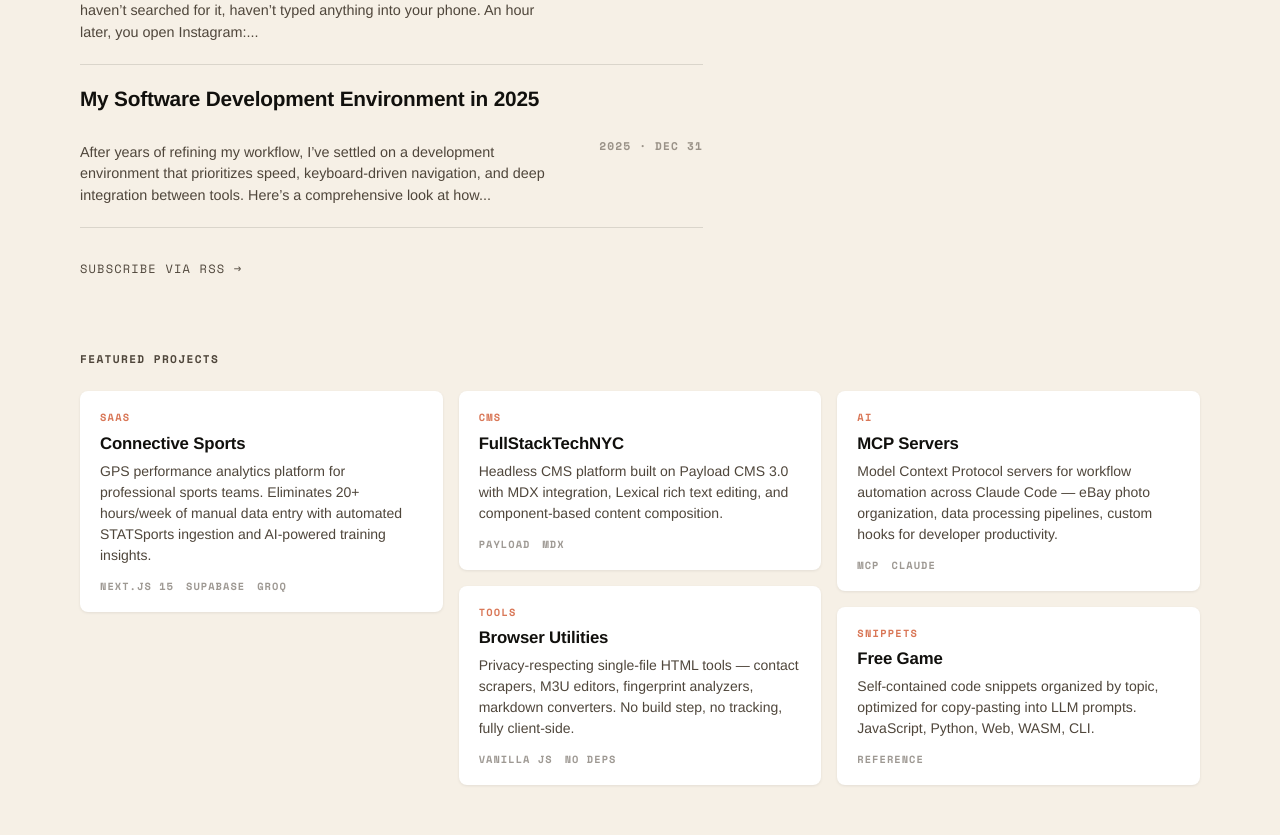
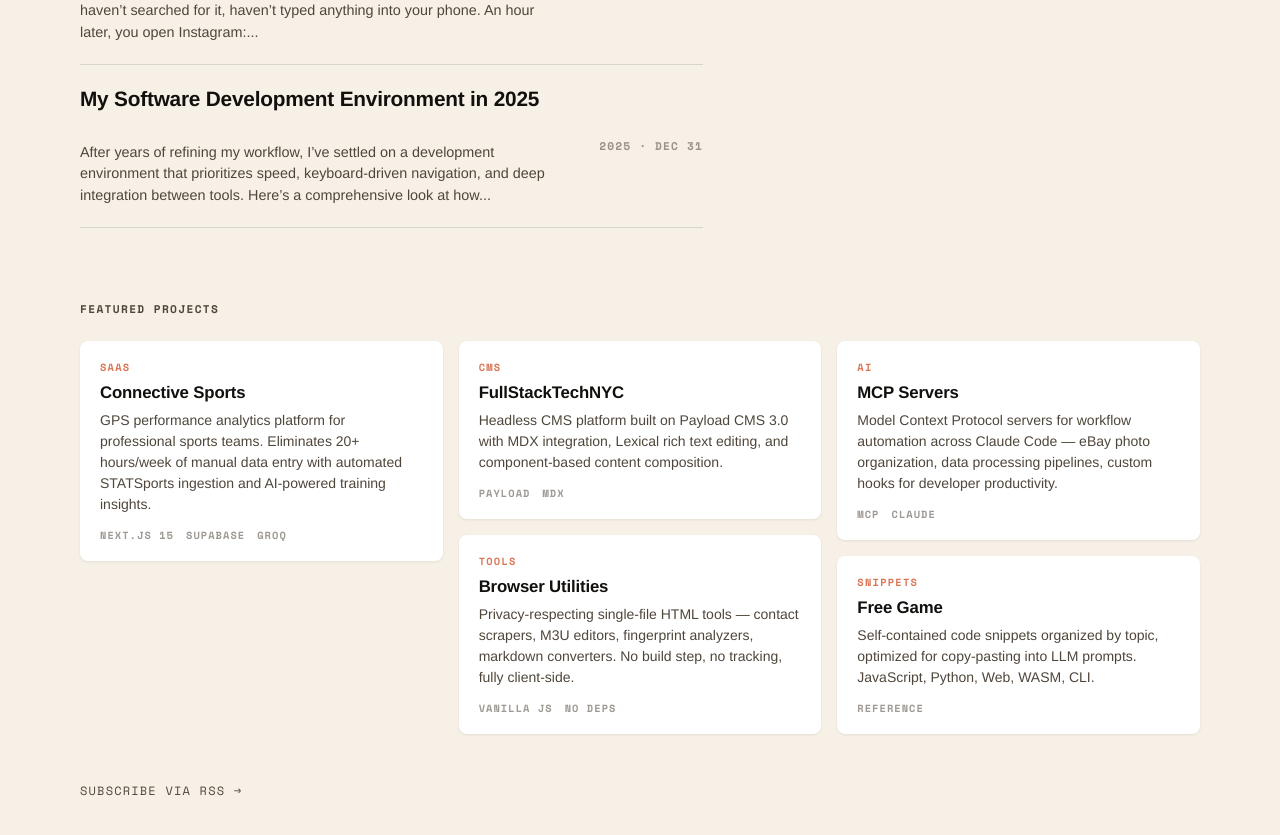
Before and after one commit to jbwashington/jbwashington.github.io, a Jekyll site: the page built from index.md, in a window 1280 px wide and 900 px high, scrolled down 819 px. Shown: the top 835 px of the window. Built offline with Jekyll 4.4.1, drawn with Linux system fonts in a browser that asks for light colours.

Commit message:
Move RSS subscribe link to bottom of homepage
Co-Authored-By: Claude Opus 4.7 <noreply@anthropic.com>

```diff
--- a/_layouts/home.html
+++ b/_layouts/home.html
@@ -31,8 +31,6 @@ layout: default
   {% else %}
   <p class="post-excerpt">no posts yet.</p>
   {% endif %}
-
-  <p class="feed-subscribe"><a href="{{ '/feed.xml' | relative_url }}">subscribe via rss &rarr;</a></p>
 </section>
 
 {% if site.data.featured %}
@@ -54,3 +52,5 @@ layout: default
   </div>
 </section>
 {% endif %}
+
+<p class="feed-subscribe"><a href="{{ '/feed.xml' | relative_url }}">subscribe via rss &rarr;</a></p>
```
